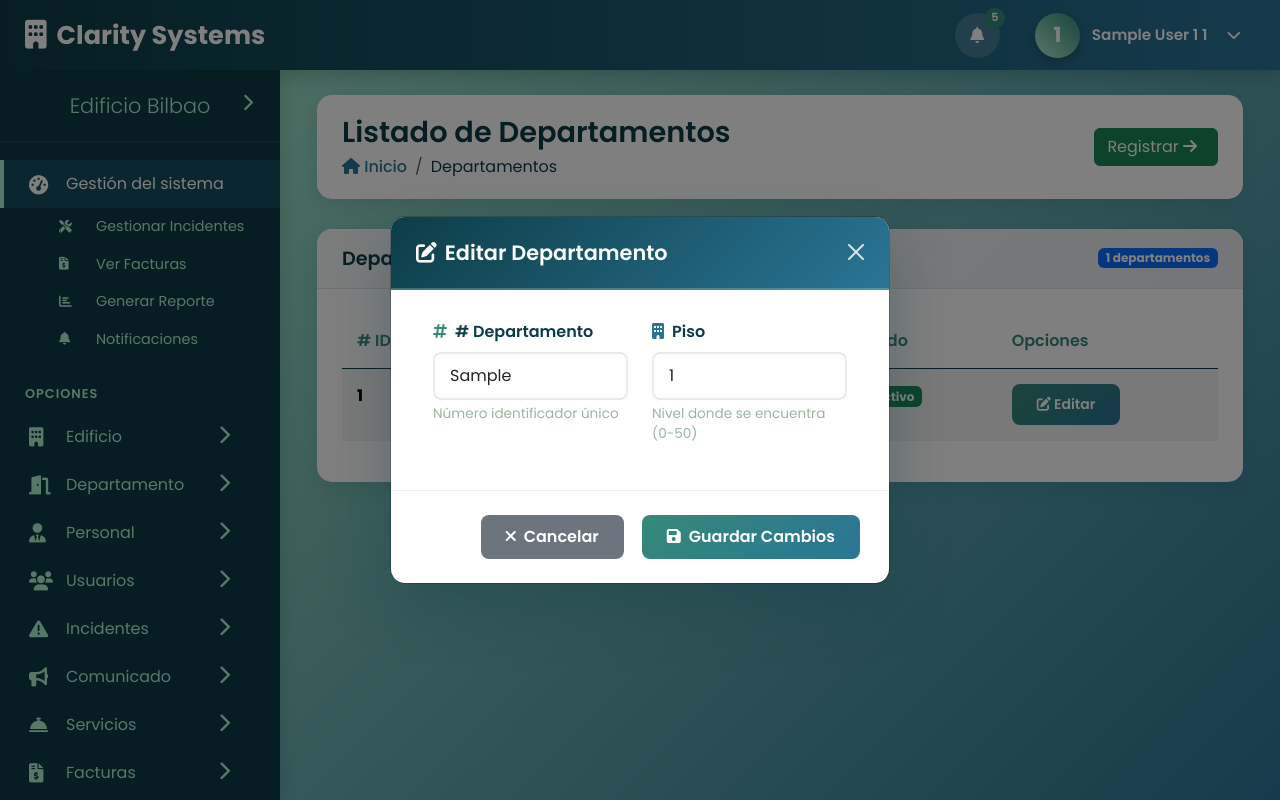
After one commit to velasquez05-eng/edificio, a PHP site: page /public/controlador/DepartamentoControlador.php?accion=listar in a window 1280 px wide, after a click on "Editar". The commit adds this page. Run offline with PHP 8.4, Linux system fonts and the light colour scheme; the visitor is signed in with stand-in values (Sample User, id 1); tables that the repository leaves empty hold one stand-in row (values such as "Sample post").

Commit message:
se añadio las funciones de departamento

```diff
--- a/includes/header.php
+++ b/includes/header.php
@@ -186,13 +186,13 @@ if (!isset($_SESSION['id_usuario'])) {
                         </a>
                         <ul class="nav nav-treeview">
                             <li class="nav-item">
-                                <a href="../vista/DepartamentoVista.php" class="nav-link">
+                                <a href="../controlador/DepartamentoControlador.php?accion=listar" class="nav-link">
                                     <i class="fas fa-list"></i>
                                     <p>Listar Departamentos</p>
                                 </a>
                             </li>
                             <li class="nav-item">
-                                <a href="#" class="nav-link">
+                                <a href="../vista/RegistrarDepartamentoVista.php" class="nav-link">
                                     <i class="fas fa-plus-circle"></i>
                                     <p>Registrar Departamento</p>
                                 </a>
--- /dev/null
+++ b/public/controlador/DepartamentoControlador.php
@@ -0,0 +1,155 @@
+<?php
+// Activar errores
+error_reporting(E_ALL);
+ini_set('display_errors', 1);
+
+class DepartamentoControlador {
+    private $departamentoModelo;
+
+    public function __construct($db) {
+        $this->departamentoModelo = new DepartamentoModelo($db);
+    }
+
+    public function mostrarVista() {
+        $departamentos = $this->departamentoModelo->obtenerDepartamentoModelo();
+        include_once '../vista/ListarDepartamentoVista.php';
+    }
+
+    // NUEVO MÉTODO: Mostrar vista de registro
+    public function mostrarVistaRegistro() {
+        include_once '../vista/RegistrarDepartamentoVista.php';
+    }
+
+    public function actualizarDepartamento() {
+        if ($_POST['action'] === 'actualizar') {
+            $id_departamento = $_POST['id_departamento'] ?? '';
+            $numero = $_POST['numero'] ?? '';
+            $piso = $_POST['piso'] ?? '';
+
+            // Validaciones
+            if (empty($id_departamento) || empty($numero) || empty($piso)) {
+                $this->redirigirConError("Todos los campos son obligatorios");
+                return;
+            }
+
+            if (!is_numeric($piso) || $piso < 0 || $piso > 50) {
+                $this->redirigirConError("El piso debe ser un número entre 0 y 50");
+                return;
+            }
+
+            // Actualizar departamento
+            try {
+                $resultado = $this->departamentoModelo->actualizarDepartamentoModelo($id_departamento, $numero, $piso);
+
+                if ($resultado) {
+                    $this->redirigirConExito("Departamento actualizado correctamente");
+                } else {
+                    $this->redirigirConError("Error al actualizar el departamento - No se pudo ejecutar la consulta");
+                }
+            } catch (Exception $e) {
+                $this->redirigirConError("Error en base de datos: " . $e->getMessage());
+            }
+        }
+    }
+
+    public function registrarDepartamento() {
+        if ($_POST['action'] === 'registrar') {
+            $numero = $_POST['numero'] ?? '';
+            $piso = $_POST['piso'] ?? '';
+            $id_edificio = $_POST['id_edificio'] ?? '';
+
+            // Validaciones
+            if (empty($numero) || empty($piso)) {
+                $this->redirigirConError("Todos los campos son obligatorios");
+                return;
+            }
+
+            if (!is_numeric($piso) || $piso < 0 || $piso > 50) {
+                $this->redirigirConError("El piso debe ser un número entre 0 y 50");
+                return;
+            }
+
+            // Registrar departamento
+            try {
+                $resultado = $this->departamentoModelo->registrarDepartamentoModelo($numero, $piso,$id_edificio);
+
+                if ($resultado) {
+                    $this->redirigirConExito("Departamento registrado correctamente");
+                } else {
+                    $this->redirigirConError("Error al registrar el departamento - Puede que ya exista un departamento con ese número");
+                }
+            } catch (Exception $e) {
+                $this->redirigirConError("Error en base de datos: " . $e->getMessage());
+            }
+        }
+    }
+
+    private function redirigirConExito($mensaje) {
+        header('Location: DepartamentoControlador.php?accion=listar&success=' . urlencode($mensaje));
+        exit;
+    }
+
+    private function redirigirConError($mensaje) {
+        header('Location: DepartamentoControlador.php?accion=listar&error=' . urlencode($mensaje));
+        exit;
+    }
+}
+
+// PROCESAR SOLICITUD
+try {
+    // Solicitud GET para mostrar la vista principal
+    if ($_SERVER['REQUEST_METHOD'] === 'GET' && isset($_GET['accion']) && $_GET['accion'] === 'listar') {
+
+        require_once '../../config/database.php';
+        require_once '../modelo/DepartamentoModelo.php';
+
+        $database = new Database();
+        $db = $database->getConnection();
+        $controlador = new DepartamentoControlador($db);
+        $controlador->mostrarVista();
+        exit;
+    }
+
+    // NUEVA SOLICITUD GET: Mostrar formulario de registro
+    if ($_SERVER['REQUEST_METHOD'] === 'GET' && isset($_GET['accion']) && $_GET['accion'] === 'registrar') {
+
+        require_once '../../config/database.php';
+        require_once '../modelo/DepartamentoModelo.php';
+
+        $database = new Database();
+        $db = $database->getConnection();
+        $controlador = new DepartamentoControlador($db);
+        $controlador->mostrarVistaRegistro();
+        exit;
+    }
+
+    // Solicitud POST para actualizar
+    if ($_SERVER['REQUEST_METHOD'] === 'POST' && isset($_POST['action']) && $_POST['action'] === 'actualizar') {
+
+        require_once '../../config/database.php';
+        require_once '../modelo/DepartamentoModelo.php';
+
+        $database = new Database();
+        $db = $database->getConnection();
+        $controlador = new DepartamentoControlador($db);
+        $controlador->actualizarDepartamento();
+        exit;
+    }
+
+    // Solicitud POST para registrar
+    if ($_SERVER['REQUEST_METHOD'] === 'POST' && isset($_POST['action']) && $_POST['action'] === 'registrar') {
+
+        require_once '../../config/database.php';
+        require_once '../modelo/DepartamentoModelo.php';
+
+        $database = new Database();
+        $db = $database->getConnection();
+        $controlador = new DepartamentoControlador($db);
+        $controlador->registrarDepartamento();
+        exit;
+    }
+
+} catch (Exception $e) {
+    die("Error en controlador: " . $e->getMessage());
+}
+?>
--- /dev/null
+++ b/public/modelo/DepartamentoModelo.php
@@ -0,0 +1,98 @@
+<?php
+class DepartamentoModelo {
+    private $conn;
+    private $table_name = "departamento";
+
+    public function __construct($db) {
+        $this->conn = $db;
+    }
+
+    public function obtenerDepartamentoModelo() {
+        $query = "SELECT * FROM " . $this->table_name;
+        $stmt = $this->conn->prepare($query);
+        $stmt->execute();
+
+        if ($stmt->rowCount() > 0) {
+            return $stmt->fetchAll(PDO::FETCH_ASSOC);
+        }
+
+        return [];
+    }
+
+    public function actualizarDepartamentoModelo($id_departamento, $numero, $piso) {
+
+        $query = "UPDATE " . $this->table_name . "
+                  SET numero = :numero, piso = :piso
+                  WHERE id_departamento = :id_departamento";
+
+        $stmt = $this->conn->prepare($query);
+
+        // Bind parameters
+        $stmt->bindParam(':numero', $numero);
+        $stmt->bindParam(':piso', $piso);
+        $stmt->bindParam(':id_departamento', $id_departamento);
+
+        // Ejecutar y verificar
+        $resultado = $stmt->execute();
+
+
+        if ($resultado && $stmt->rowCount() > 0) {
+            return true;
+        }
+
+        return false;
+    }
+
+    public function obtenerDepartamentoPorId($id_departamento) {
+        $query = "SELECT * FROM " . $this->table_name . " WHERE id_departamento = :id_departamento";
+
+        $stmt = $this->conn->prepare($query);
+        $stmt->bindParam(':id_departamento', $id_departamento);
+        $stmt->execute();
+
+        if ($stmt->rowCount() > 0) {
+            return $stmt->fetch(PDO::FETCH_ASSOC);
+        }
+
+        return null;
+    }
+
+    public function registrarDepartamentoModelo($numero, $piso,$id_edificio) {
+    // Validar que los datos no estén vacíos
+    if (empty($numero) || empty($piso)||empty($id_edificio)) {
+        error_log("ERROR: Número, piso e id son obligatorios");
+        return false;
+    }
+
+    // Verificar si ya existe un departamento con el mismo número (opcional)
+    $queryCheck = "SELECT id_departamento FROM " . $this->table_name . " WHERE numero = :numero";
+    $stmtCheck = $this->conn->prepare($queryCheck);
+    $stmtCheck->bindParam(':numero', $numero);
+    $stmtCheck->execute();
+
+    if ($stmtCheck->rowCount() > 0) {
+        return false;
+    }
+
+    // Query para insertar el nuevo departamento
+    $query = "INSERT INTO " . $this->table_name . " (numero, piso,id_edificio)
+              VALUES (:numero, :piso,:id_edificio)";
+
+    $stmt = $this->conn->prepare($query);
+
+    // Bind parameters
+    $stmt->bindParam(':numero', $numero);
+    $stmt->bindParam(':piso', $piso);
+    $stmt->bindParam(':id_edificio', $id_edificio);
+
+    // Ejecutar y verificar
+    $resultado = $stmt->execute();
+
+    if ($resultado) {
+        return $this->conn->lastInsertId(); // Retorna el ID del nuevo departamento
+    }
+
+    return false;
+}
+}
+?>
--- /dev/null
+++ b/public/vista/ListarDepartamentoVista.php
@@ -0,0 +1,336 @@
+<?php include("../../includes/header.php");?>
+
+    <!-- Main Content -->
+    <main class="main-content">
+        <div class="container-fluid">
+            <!-- Page Header -->
+            <div class="page-header fade-in">
+                <div class="page-title">
+                    <h1>Listado de Departamentos</h1>
+                    <nav aria-label="breadcrumb">
+                        <ol class="breadcrumb">
+                            <li class="breadcrumb-item"><a href="#"><i class="fas fa-home"></i> Inicio</a></li>
+                            <li class="breadcrumb-item active" aria-current="page">Departamentos</li>
+                        </ol>
+                    </nav>
+                </div>
+                <div class="page-actions">
+                    <a href="../vista/RegistrarDepartamentoVista.php" class="btn btn-success">
+                        Registrar <i class="fas fa-arrow-right me-2"></i>
+                    </a>
+                </div>
+            </div>
+
+            <!-- Alertas -->
+            <?php if (isset($_GET['success'])): ?>
+            <div class="alert alert-success alert-dismissible fade show" role="alert">
+                <i class="fas fa-check-circle me-2"></i>
+                <?php echo htmlspecialchars($_GET['success']); ?>
+                <button type="button" class="btn-close" data-bs-dismiss="alert" aria-label="Close"></button>
+            </div>
+            <?php endif; ?>
+
+            <?php if (isset($_GET['error'])): ?>
+            <div class="alert alert-danger alert-dismissible fade show" role="alert">
+                <i class="fas fa-exclamation-circle me-2"></i>
+                <?php echo htmlspecialchars($_GET['error']); ?>
+                <button type="button" class="btn-close" data-bs-dismiss="alert" aria-label="Close"></button>
+            </div>
+            <?php endif; ?>
+
+            <!-- departamentos -->
+            <div class="row fade-in">
+                <div class="col-12">
+                    <div class="content-box">
+                        <div class="content-box-header d-flex justify-content-between align-items-center">
+                            <h5>Departamentos Registrados</h5>
+                            <span class="badge bg-primary"><?php echo count($departamentos); ?> departamentos</span>
+                        </div>
+                        <div class="content-box-body">
+                            <?php if (empty($departamentos)): ?>
+                                <div class="text-center py-4">
+                                    <i class="fas fa-building fa-3x text-muted mb-3"></i>
+                                    <p class="text-muted">No hay departamentos registrados</p>
+                                </div>
+                            <?php else: ?>
+                            <div class="table-responsive">
+                                <table class="table table-hover table-striped">
+                                    <thead>
+                                        <tr>
+                                            <th># ID</th>
+                                            <th>Departamento</th>
+                                            <th>Piso</th>
+                                            <th>Estado</th>
+                                            <th>Opciones</th>
+                                        </tr>
+                                    </thead>
+                                    <tbody>
+                                        <?php foreach ($departamentos as $departamento): ?>
+                                        <tr>
+                                            <td><strong><?php echo htmlspecialchars($departamento['id_departamento']); ?></strong></td>
+                                            <td>
+                                                <i class="fas fa-door-open text-primary me-2"></i>
+                                                <?php echo htmlspecialchars($departamento['numero']); ?>
+                                            </td>
+                                            <td>
+                                                <span class="badge bg-secondary">
+                                                    <i class="fas fa-layer-group me-1"></i>
+                                                    Piso <?php echo htmlspecialchars($departamento['piso']); ?>
+                                                </span>
+                                            </td>
+                                            <td>
+                                                <span class="badge bg-success">
+                                                    <i class="fas fa-check me-1"></i>Activo
+                                                </span>
+                                            </td>
+                                            <td>
+                                                <button class="btn btn-warning btn-sm"
+                                                        data-bs-toggle="modal"
+                                                        data-bs-target="#editarDepartamentoModal"
+                                                        data-id="<?php echo htmlspecialchars($departamento['id_departamento']); ?>"
+                                                        data-numero="<?php echo htmlspecialchars($departamento['numero']); ?>"
+                                                        data-piso="<?php echo htmlspecialchars($departamento['piso']); ?>"
+                                                        title="Editar departamento">
+                                                    <i class="fas fa-edit"></i> Editar
+                                                </button>
+                                            </td>
+                                        </tr>
+                                        <?php endforeach; ?>
+                                    </tbody>
+                                </table>
+                            </div>
+                            <?php endif; ?>
+                        </div>
+                    </div>
+                </div>
+            </div>
+        </div>
+    </main>
+
+    <!-- Modal Editar Departamento -->
+    <div class="modal fade" id="editarDepartamentoModal" tabindex="-1" aria-labelledby="editarDepartamentoModalLabel" aria-hidden="true">
+        <div class="modal-dialog modal-dialog-centered">
+            <div class="modal-content">
+                <div class="modal-header">
+                    <h5 class="modal-title" id="editarDepartamentoModalLabel">
+                        <i class="fas fa-edit me-2"></i>Editar Departamento
+                    </h5>
+                    <button type="button" class="btn-close" data-bs-dismiss="modal" aria-label="Close"></button>
+                </div>
+             <form method="POST" action="DepartamentoControlador.php" id="formEditarDepartamento">
+                    <input type="hidden" name="action" value="actualizar">
+                    <input type="hidden" id="id_departamento" name="id_departamento">
+
+                    <div class="modal-body">
+                        <div class="container-fluid">
+                            <div class="row">
+                                <div class="col-md-6">
+                                    <div class="form-group mb-3">
+                                        <label for="numero" class="form-label">
+                                            <i class="fas fa-hashtag text-verde me-2"></i># Departamento
+                                        </label>
+                                        <input type="text" class="form-control" id="numero" name="numero" required
+                                               placeholder="Ej: 101, 202..." maxlength="10">
+                                        <div class="form-text">Número identificador único</div>
+                                    </div>
+                                </div>
+                                <div class="col-md-6">
+                                    <div class="form-group mb-3">
+                                        <label for="piso" class="form-label">
+                                            <i class="fas fa-building text-azul me-2"></i>Piso
+                                        </label>
+                                        <input type="number" class="form-control" id="piso" name="piso" required
+                                               min="0" max="50" placeholder="Ej: 1, 2, 3...">
+                                        <div class="form-text">Nivel donde se encuentra (0-50)</div>
+                                    </div>
+                                </div>
+                            </div>
+
+
+                        </div>
+                    </div>
+                    <div class="modal-footer">
+                        <button type="button" class="btn btn-secondary" data-bs-dismiss="modal">
+                            <i class="fas fa-times me-2"></i>Cancelar
+                        </button>
+                        <button type="submit" class="btn btn-warning" id="btnGuardarCambios">
+                            <i class="fas fa-save me-2"></i>Guardar Cambios
+                        </button>
+                    </div>
+                </form>
+            </div>
+        </div>
+    </div>
+
+    <!-- Script para cargar datos en el modal y validaciones -->
+    <script>
+    document.addEventListener('DOMContentLoaded', function() {
+        const editarModal = document.getElementById('editarDepartamentoModal');
+        const formEditar = document.getElementById('formEditarDepartamento');
+        const btnGuardar = document.getElementById('btnGuardarCambios');
+
+        // Cargar datos en el modal
+        editarModal.addEventListener('show.bs.modal', function(event) {
+            const button = event.relatedTarget;
+            const id = button.getAttribute('data-id');
+            const numero = button.getAttribute('data-numero');
+            const piso = button.getAttribute('data-piso');
+
+            document.getElementById('id_departamento').value = id;
+            document.getElementById('numero').value = numero;
+            document.getElementById('piso').value = piso;
+        });
+
+        // Validación del formulario
+        formEditar.addEventListener('submit', function(e) {
+            const numero = document.getElementById('numero').value.trim();
+            const piso = document.getElementById('piso').value;
+
+            if (!numero) {
+                e.preventDefault();
+                alert('Por favor, ingrese el número de departamento');
+                document.getElementById('numero').focus();
+                return;
+            }
+
+            if (!piso || piso < 0 || piso > 50) {
+                e.preventDefault();
+                alert('El piso debe ser un número entre 0 y 50');
+                document.getElementById('piso').focus();
+                return;
+            }
+
+            // Mostrar loading en el botón
+            btnGuardar.innerHTML = '<i class="fas fa-spinner fa-spin me-2"></i>Guardando...';
+            btnGuardar.disabled = true;
+        });
+
+        // Limpiar el modal cuando se cierre
+        editarModal.addEventListener('hidden.bs.modal', function() {
+            formEditar.reset();
+            btnGuardar.innerHTML = '<i class="fas fa-save me-2"></i>Guardar Cambios';
+            btnGuardar.disabled = false;
+        });
+    });
+
+    // Auto-ocultar alertas después de 5 segundos
+    setTimeout(function() {
+        const alerts = document.querySelectorAll('.alert');
+        alerts.forEach(function(alert) {
+            const bsAlert = new bootstrap.Alert(alert);
+            bsAlert.close();
+        });
+    }, 5000);
+    </script>
+
+    <!-- Estilos para el modal -->
+    <style>
+    .modal-content {11
+        border: none;
+        border-radius: 15px;
+        box-shadow: 0 20px 60px rgba(13, 61, 71, 0.3);
+        overflow: hidden;
+    }
+
+    .modal-header {
+        background: linear-gradient(135deg, var(--azul-oscuro) 0%, var(--azul) 100%);
+        color: white;
+        border-bottom: 2px solid rgba(175, 239, 206, 0.3);
+        padding: 20px 25px;
+    }
+
+    .modal-title {
+        font-weight: 600;
+        font-size: 1.3rem;
+    }
+
+    .btn-close {
+        filter: invert(1);
+        opacity: 0.8;
+        transition: all 0.3s;
+    }
+
+    .btn-close:hover {
+        opacity: 1;
+        transform: rotate(90deg);
+    }
+
+    .modal-body {
+        padding: 30px;
+    }
+
+    .modal-footer {
+        border-top: 1px solid #f0f0f0;
+        padding: 20px 25px;
+        gap: 10px;
+    }
+
+    .form-label {
+        font-weight: 600;
+        color: var(--azul-oscuro);
+        margin-bottom: 8px;
+    }
+
+    .form-control {
+        border: 2px solid #e9ecef;
+        border-radius: 8px;
+        padding: 10px 15px;
+        transition: all 0.3s;
+    }
+
+    .form-control:focus {
+        border-color: var(--verde);
+        box-shadow: 0 0 0 0.2rem rgba(54, 137, 121, 0.25);
+    }
+
+    .form-text {
+        font-size: 0.85rem;
+        color: var(--verde-suave);
+    }
+
+    .btn-warning {
+        background: linear-gradient(135deg, var(--verde) 0%, var(--azul) 100%);
+        border: none;
+        color: white;
+        font-weight: 600;
+        padding: 10px 25px;
+        border-radius: 8px;
+        transition: all 0.3s;
+    }
+
+    .btn-warning:hover {
+        background: linear-gradient(135deg, var(--azul) 0%, var(--azul-oscuro) 100%);
+        transform: translateY(-2px);
+        box-shadow: 0 5px 15px rgba(42, 117, 149, 0.4);
+    }
+
+    .btn-secondary {
+        background: #6c757d;
+        border: none;
+        font-weight: 600;
+        padding: 10px 25px;
+        border-radius: 8px;
+        transition: all 0.3s;
+    }
+
+    .btn-secondary:hover {
+        background: #5a6268;
+        transform: translateY(-2px);
+    }
+
+    .text-verde { color: var(--verde); }
+    .text-azul { color: var(--azul); }
+
+    .table th {
+        border-top: none;
+        font-weight: 600;
+        color: var(--azul-oscuro);
+    }
+
+    .content-box-header {
+        background: linear-gradient(135deg, #f8f9fa 0%, #e9ecef 100%);
+        border-bottom: 1px solid #dee2e6;
+    }
+    </style>
+
+<?php include("../../includes/footer.php");?>
```
Also changed, not shown: public/vista/RegistrarDepartamentoVista.php (added, +153 -0 lines).
